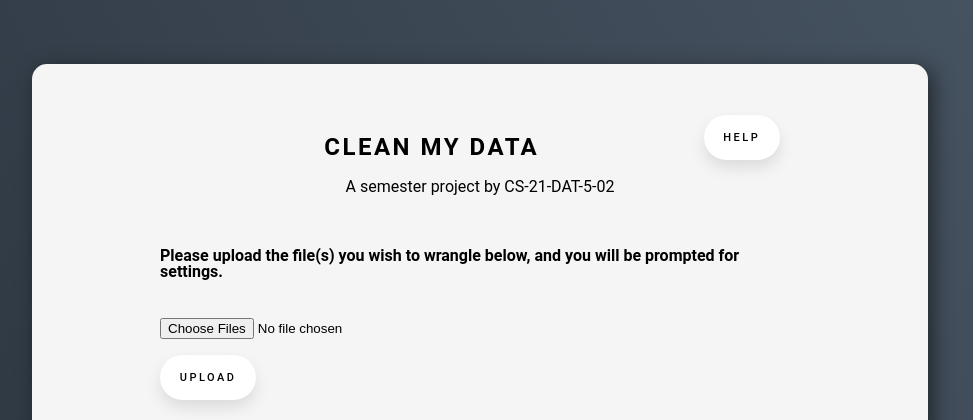
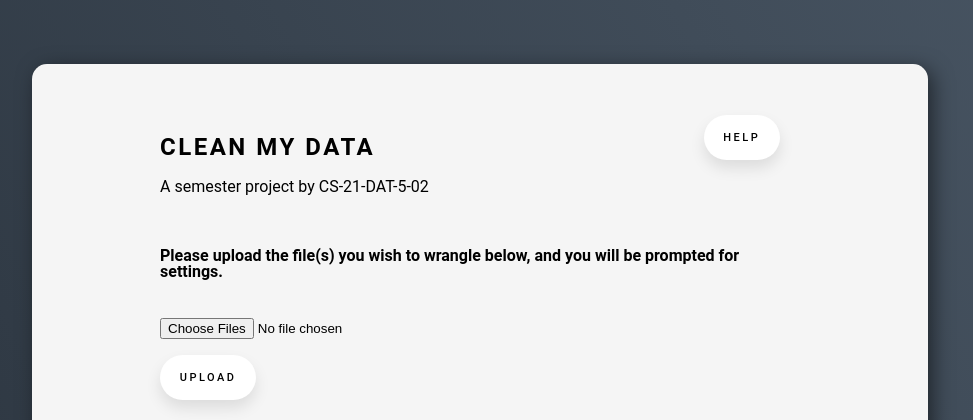
Before and after one commit to asa19aau/CleanMyData, a Django app: page / in a window 1280 px wide. Shown: the top 420 px of the page, without its empty margins (160-1133 px from the left). Run offline with Django 3.2, Linux system fonts and the light colour scheme.

Commit message:
fixed title allignment

```diff
--- a/CleanMyData/clean/templates/entry.html
+++ b/CleanMyData/clean/templates/entry.html
@@ -1,8 +1,8 @@
 {% extends "general.html" %}
 
 {% block content %}
-    <h2 style="text-align: center; letter-spacing: 2.5px; text-transform: uppercase;">Clean My Data</h2>
-    <div style="text-align: center;">
+    <h2 style="letter-spacing: 2.5px; text-transform: uppercase;">Clean My Data</h2>
+    <div>
         A semester project by CS-21-DAT-5-02
     </div>
     <br>
```
